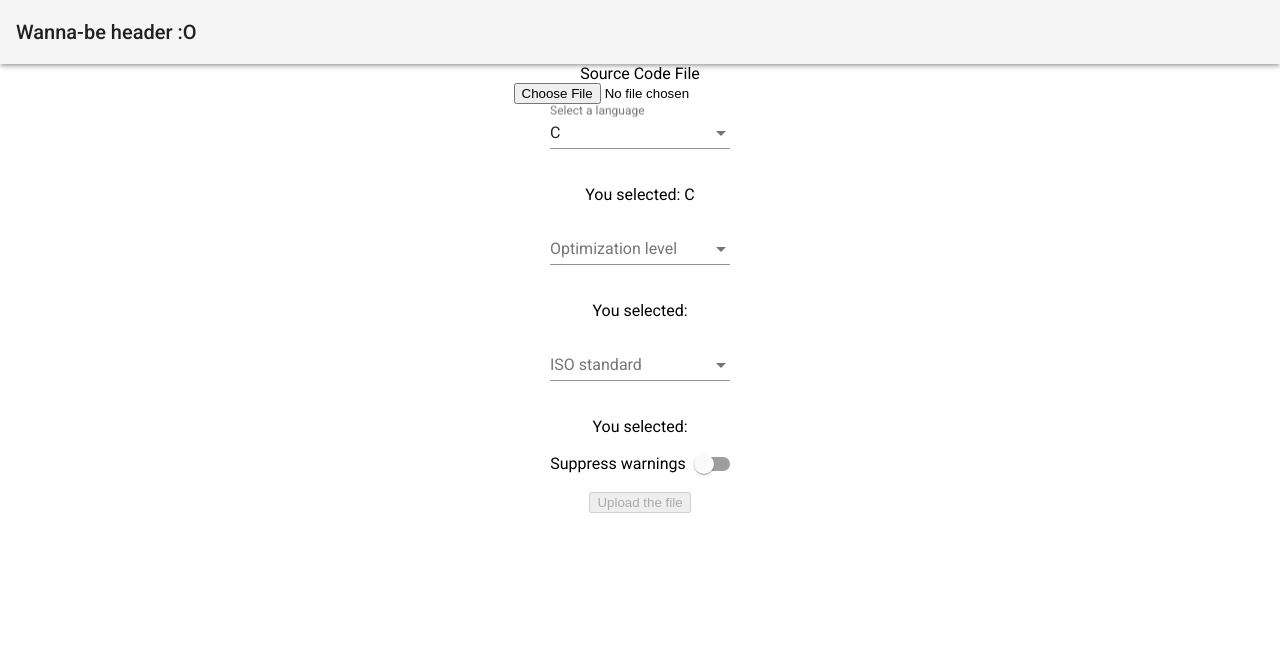
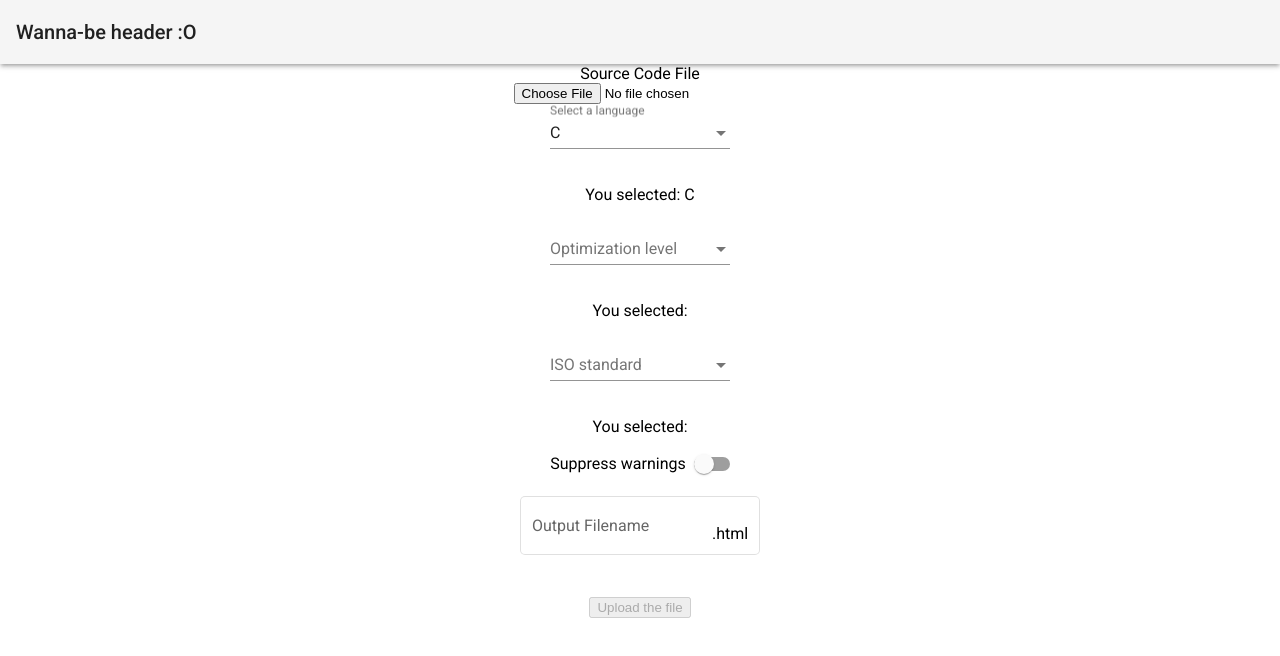
Before and after one commit to NikosGad/Webassembly_Compiler_Collection, an Angular app in the folder frontend/app-frontend/: page / in a window 1280 px wide. Shown: the top 656 px of the page. Built offline with nearby package versions, Linux system fonts and the light colour scheme.

Commit message:
Add input field for output filename (always with .html extension)

```diff
--- a/frontend/app-frontend/src/app/app.module.ts
+++ b/frontend/app-frontend/src/app/app.module.ts
@@ -8,6 +8,7 @@ import { BrowserAnimationsModule } from '@angular/platform-browser/animations';
 import { MatToolbarModule } from '@angular/material/toolbar';
 import { MatSelectModule } from '@angular/material/select';
 import { MatSlideToggleModule } from '@angular/material/slide-toggle';
+import { MatInputModule } from '@angular/material/input';
 
 /* Project specific Component */
 import { AppRoutingModule } from './app-routing.module';
@@ -36,6 +37,7 @@ import { CUploadFormComponent } from './c-upload-form/c-upload-form.component';
     MatToolbarModule,
     MatSelectModule,
     MatSlideToggleModule,
+    MatInputModule,
   ],
   providers: [SourceCodeFileService],
   bootstrap: [AppComponent]
--- a/frontend/app-frontend/src/app/c-upload-form/c-upload-form.component.html
+++ b/frontend/app-frontend/src/app/c-upload-form/c-upload-form.component.html
@@ -25,3 +25,12 @@
 <mat-slide-toggle labelPosition="before" name="suppress" [(ngModel)]="c_compilation_options.suppress_warnings">Suppress warnings</mat-slide-toggle>
 
 <p>{{c_compilation_options.suppress_warnings}}</p>
+
+<!-- TODO: Tooltip pls use only alphanumericl character or the output filename may diverge -->
+<mat-form-field appearance="outline">
+    <mat-label>Output Filename</mat-label>
+    <input matInput value="" type="text" placeholder="example_filename" [(ngModel)]="c_compilation_options.output_filename">
+    <span matSuffix>.html</span>
+</mat-form-field>
+
+<p>{{c_compilation_options.output_filename}}</p>
--- a/frontend/app-frontend/src/app/compilation-options/c-compilation-options.ts
+++ b/frontend/app-frontend/src/app/compilation-options/c-compilation-options.ts
@@ -2,11 +2,7 @@ export class CCompilationOptions {
   optimization_level: string;
   iso_standard: string;
   suppress_warnings: boolean;
-
-  // constructor() {
-  //     this.optimization_level = ""
-  //     this.iso_standard = ""
-  // }
+  output_filename: string;
 }
 
 export const CCompilationOptionsAllowedValues = Object.freeze({
```
